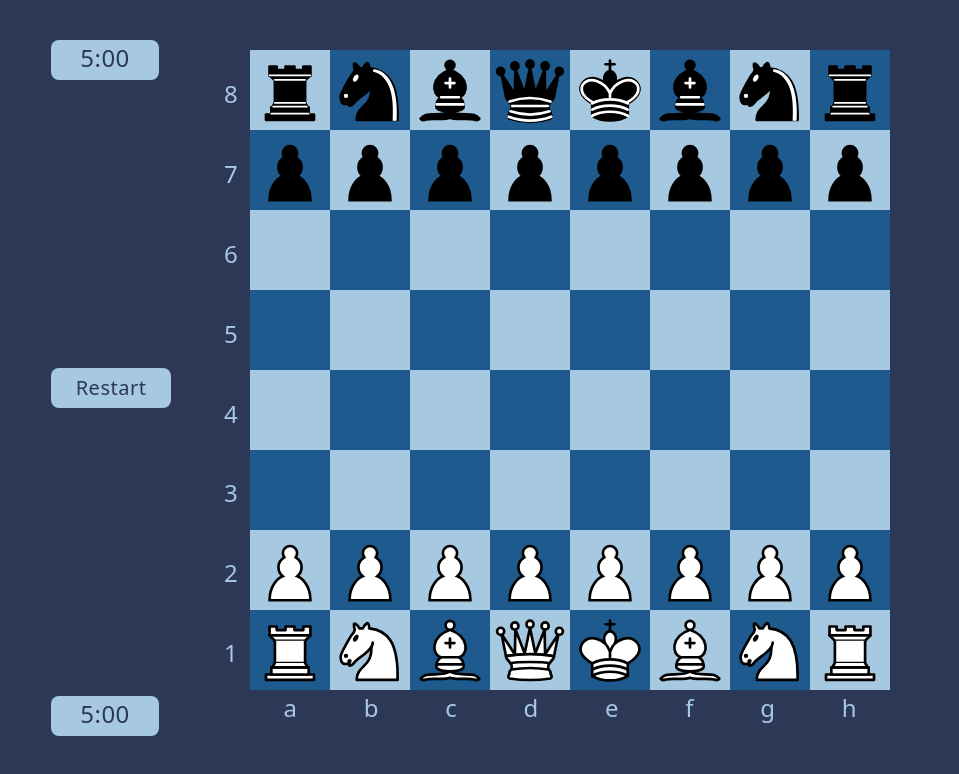
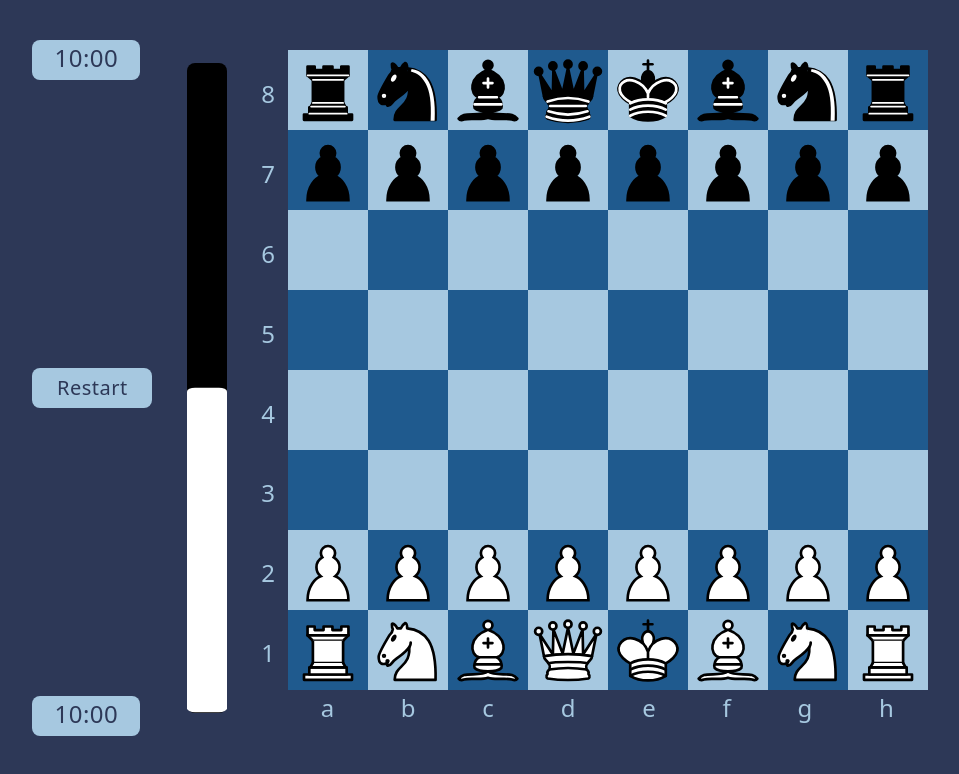
Before and after one commit to Radzivonn/react-chess, a React (Vite) app: page / in a window 1280 px wide. Shown: the top 774 px of the page, without its empty margins (2-961 px from the left). Built offline with nearby package versions, Linux system fonts and the light colour scheme.

Commit message:
feat: add evaluation bar

```diff
--- /dev/null
+++ b/src/modules/EvaluationBar.tsx
@@ -0,0 +1,18 @@
+import { useGameStateStore } from 'store/gameSettingsStore';
+
+const EvaluationBar = () => {
+  const evaluation = useGameStateStore((state) => state.evaluation);
+
+  return (
+    <div className={`evaluation-bar`}>
+      <div
+        className="white-bar"
+        style={{
+          transform: `scaleY(${evaluation})`,
+        }}
+      ></div>
+    </div>
+  );
+};
+
+export default EvaluationBar;
--- a/src/modules/Timer.tsx
+++ b/src/modules/Timer.tsx
@@ -2,11 +2,10 @@ import React, { useEffect, useRef, useState } from 'react';
 import { Colors } from 'types/enums';
 import { useGameStateStore } from 'store/gameSettingsStore';
 import { Board } from 'models/Board';
-import { Player } from 'models/Player';
 import { useMoveListStore } from 'store/moveListStore';
 import convertTime from 'helpers/convertTime';
 
-const GAME_TIME = 300; // (5 minutes) in seconds
+const GAME_TIME = 600; // TODO сделать выбор времени на партию (10 minutes) in seconds
 
 const Timer = () => {
   const [blackTime, setBlackTime] = useState(GAME_TIME);
@@ -17,6 +16,7 @@ const Timer = () => {
     currentPlayer,
     gameOverMessage,
     setIsGameStarted,
+    setEvaluation,
     setBoard,
     setCurrentPlayer,
     setGameOverMessage,
@@ -45,8 +45,9 @@ const Timer = () => {
     const newBoard = new Board();
     newBoard.restartGame();
     setIsGameStarted(false);
+    setEvaluation('50%');
     setBoard(newBoard);
-    setCurrentPlayer(new Player(Colors.WHITE));
+    setCurrentPlayer(Colors.WHITE);
     setGameOverMessage(null);
     setSelectedMoveIndex(0);
     setIsGameStarted(false);
@@ -56,8 +57,7 @@ const Timer = () => {
   const startTimer = () => {
     if (timer.current) clearInterval(timer.current);
     if (!isStopped) {
-      const callback =
-        currentPlayer?.color === Colors.WHITE ? decrementWhiteTimer : decrementBlackTimer;
+      const callback = currentPlayer === Colors.WHITE ? decrementWhiteTimer : decrementBlackTimer;
       timer.current = setInterval(callback, 1000);
     }
   };
--- a/src/pages/Game.tsx
+++ b/src/pages/Game.tsx
@@ -4,11 +4,13 @@ import { FinishGameMessage } from 'components/FinishGameMessage';
 import MoveHistoryTable from 'modules/MoveHistoryTable';
 import { CheckChessBoardAvailability } from 'hocs/CheckChessBoardAvailability';
 import { CheckIsGameFinished } from 'hocs/CheckIsGameFinished';
+import EvaluationBar from 'modules/EvaluationBar';
 
 const Game = () => {
   return (
     <div className="game">
       <Timer />
+      <EvaluationBar />
       <CheckChessBoardAvailability>
         <BoardModule />
       </CheckChessBoardAvailability>
--- a/src/store/gameSettingsStore.ts
+++ b/src/store/gameSettingsStore.ts
@@ -1,15 +1,17 @@
 import { create } from 'zustand';
 import { devtools } from 'zustand/middleware';
 import { Board } from 'models/Board';
-import { Player } from 'models/Player';
+import { Colors } from 'types/enums';
 
 interface GameStateStore {
   isGameStarted: boolean;
   setIsGameStarted: (isGameStarted: boolean) => void;
+  evaluation: string;
+  setEvaluation: (evaluation: string) => void;
   board: Board | null;
   setBoard: (board: Board | null) => void;
-  currentPlayer: Player | null;
-  setCurrentPlayer: (player: Player | null) => void;
+  currentPlayer: Colors;
+  setCurrentPlayer: (player: Colors) => void;
   gameOverMessage: string | null;
   setGameOverMessage: (message: string | null) => void;
 }
@@ -18,9 +20,11 @@ export const useGameStateStore = create<GameStateStore>()(
   devtools((set) => ({
     isGameStarted: false,
     setIsGameStarted: (isGameStarted) => set(() => ({ isGameStarted })),
+    evaluation: '50%',
+    setEvaluation: (evaluation) => set(() => ({ evaluation })),
     board: null,
     setBoard: (board) => set(() => ({ board })),
-    currentPlayer: null,
+    currentPlayer: Colors.WHITE,
     setCurrentPlayer: (player) => set(() => ({ currentPlayer: player })),
     gameOverMessage: null,
     setGameOverMessage: (message) => set(() => ({ gameOverMessage: message })),
--- a/src/styles/global.scss
+++ b/src/styles/global.scss
@@ -90,6 +90,7 @@ body {
 
 .game {
   width: 100%;
+  height: 100%;
   display: flex;
   justify-content: space-evenly;
 }
@@ -231,6 +232,26 @@ body {
   font-weight: 500;
 }
 
+.evaluation-bar {
+  width: 40px;
+  height: 85%;
+  display: flex;
+  flex-direction: column;
+  justify-content: end;
+  align-self: center;
+  background: black;
+  border-radius: 8px;
+
+  .white-bar {
+    width: 100%;
+    height: 100%;
+    background: white;
+    border-radius: inherit;
+    transform-origin: bottom;
+    transition: transform 0.6s ease-in-out;
+  }
+}
+
 .move-table {
   min-width: 180px;
   max-width: 540px;
```
